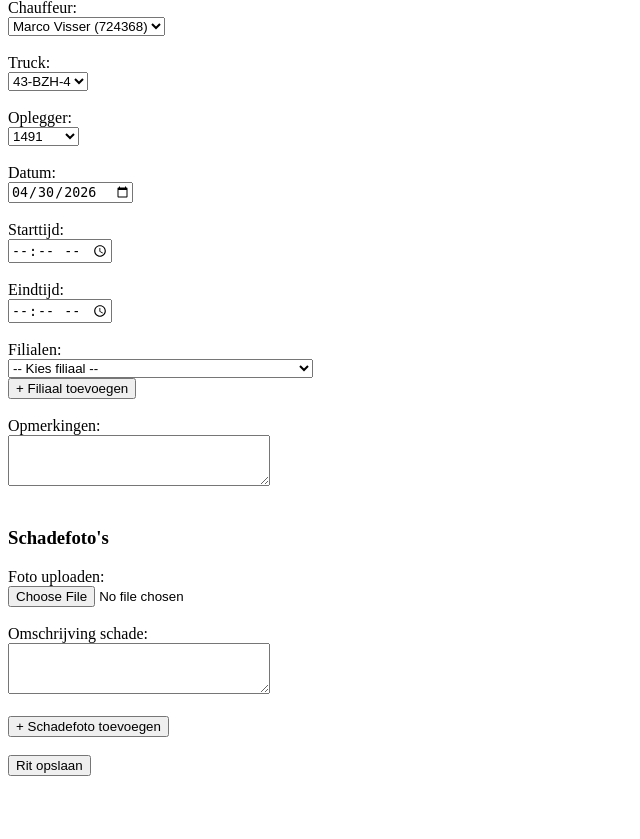
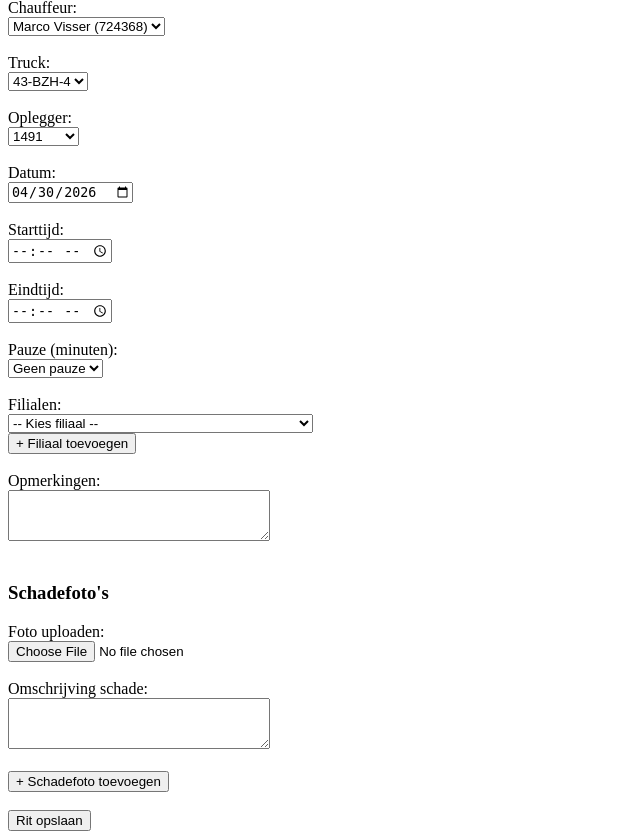
Before and after one commit to MarcoVisser388/Ritlog, a Flask app: page /rit in a window 1280 px wide. Shown: the part 117-956 px from the top of the page, without its empty margins (0-640 px from the left). Before the commit the page ends 893 px from the top, so only its background shows below. Run offline with Flask 3, Linux system fonts and the light colour scheme; data comes from the database, SQL or seed files in the repository; both versions use the stored data as it was after the commit.

Commit message:
all features are working

```diff
--- a/app.py
+++ b/app.py
@@ -192,14 +192,16 @@ def rit_opslaan():
     starttijd = request.form["starttijd"]
     eindtijd = request.form["eindtijd"]
     opmerkingen = request.form["opmerkingen"]
+    pauze_minuten = request.form.get("pauze_minuten", 0)
     filialen = request.form.getlist("filiaal[]")
 
     conn = sqlite3.connect("ritten.db")
     cursor = conn.cursor()
     cursor.execute("""
-        INSERT INTO ritten (chauffeur_id, truck_id, oplegger_id, datum, starttijd, eindtijd, opmerkingen)
-        VALUES (?, ?, ?, ?, ?, ?, ?)
-    """, (chauffeur_id, truck_id, oplegger_id, datum, starttijd, eindtijd, opmerkingen))
+    INSERT INTO ritten (chauffeur_id, truck_id, oplegger_id, datum, starttijd, eindtijd, opmerkingen,
+                         pauze_minuten)
+     VALUES (?, ?, ?, ?, ?, ?, ?, ?)
+    """, (chauffeur_id, truck_id, oplegger_id, datum, starttijd, eindtijd, opmerkingen, pauze_minuten))
 
     rit_id = cursor.lastrowid
 
@@ -239,14 +241,21 @@ def overzicht():
     conn = sqlite3.connect("ritten.db")
     cursor = conn.cursor()
     cursor.execute("""
-        SELECT ritten.id, chauffeurs.naam, trucks.kenteken, opleggers.opleggernummer,
-               ritten.datum, ritten.starttijd, ritten.eindtijd, ritten.opmerkingen
-        FROM ritten
-        LEFT JOIN chauffeurs ON ritten.chauffeur_id = chauffeurs.id
-        LEFT JOIN trucks ON ritten.truck_id = trucks.id
-        LEFT JOIN opleggers ON ritten.oplegger_id = opleggers.id
-        ORDER BY ritten.datum DESC
-    """)
+                   SELECT ritten.id,
+                          chauffeurs.naam,
+                          trucks.kenteken,
+                          opleggers.opleggernummer,
+                          ritten.datum,
+                          ritten.starttijd,
+                          ritten.eindtijd,
+                          ritten.opmerkingen,
+                          ritten.pauze_minuten
+                   FROM ritten
+                            LEFT JOIN chauffeurs ON ritten.chauffeur_id = chauffeurs.id
+                            LEFT JOIN trucks ON ritten.truck_id = trucks.id
+                            LEFT JOIN opleggers ON ritten.oplegger_id = opleggers.id
+                   ORDER BY ritten.datum DESC
+                   """)
     ritten = cursor.fetchall()
 
     filialen_per_rit = {}
--- a/templates/overzicht.html
+++ b/templates/overzicht.html
@@ -17,6 +17,7 @@
             <th>Oplegger</th>
             <th>Start</th>
             <th>Eind</th>
+            <th>Pauze</th>
             <th>Filialen</th>
             <th>Opmerkingen</th>
         </tr>
@@ -28,6 +29,7 @@
             <td>{{ r[3] }}</td>
             <td>{{ r[5] }}</td>
             <td>{{ r[6] }}</td>
+            <td>{{ r[8] }} min</td>
             <td>{{ filialen_per_rit[r[0]] | join(" → ") }}</td>
             <td>{{ r[7] }}</td>
         </tr>
--- a/templates/rit.html
+++ b/templates/rit.html
@@ -39,10 +39,18 @@
         <label>Starttijd:</label><br>
         <input type="time" name="starttijd"><br><br>
 
-        <label>Eindtijd:</label><br>
-        <input type="time" name="eindtijd"><br><br>
+<label>Eindtijd:</label><br>
+<input type="time" name="eindtijd"><br><br>
 
-        <label>Filialen:</label><br>
+<label>Pauze (minuten):</label><br>
+<select name="pauze_minuten">
+   <option value="0">Geen pauze</option>
+  {% for i in range(1, 91) %}
+  <option value="{{ i }}">{{ i }} minuten</option>
+  {% endfor %}
+</select><br><br>
+
+<label>Filialen:</label><br>
 
         <div id="filialen">
             <select name="filiaal[]">
```
Also changed, not shown: ritten.db.
